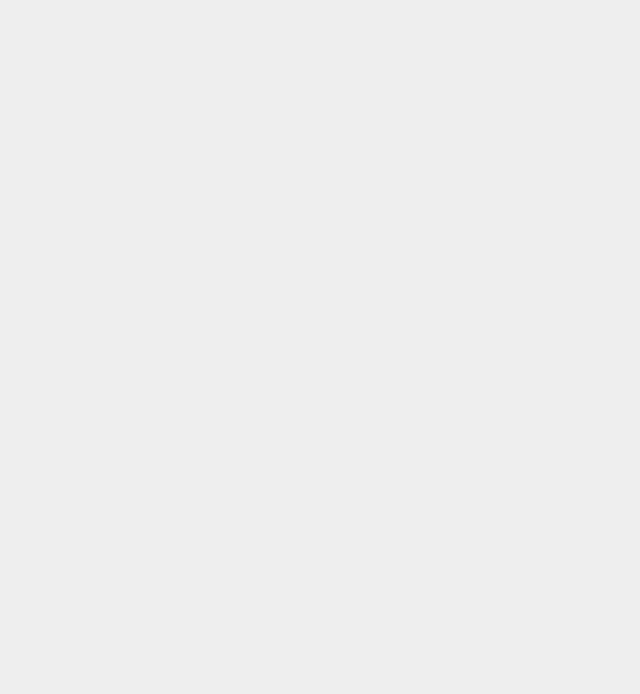
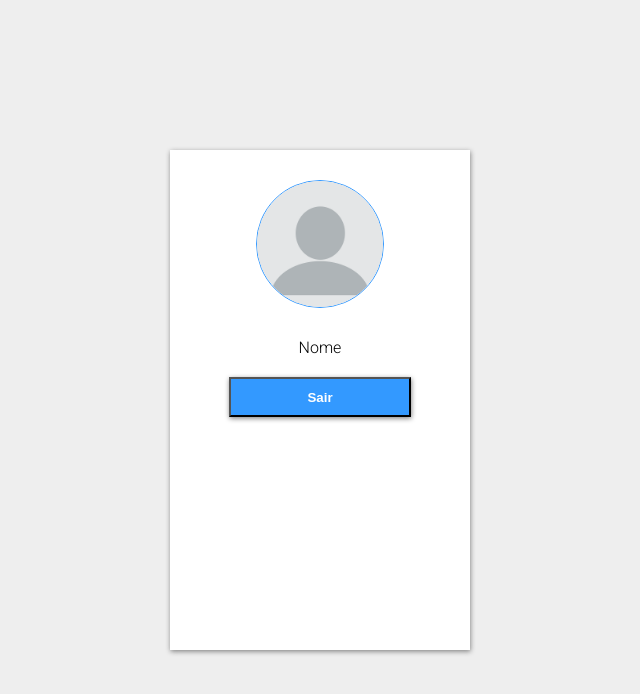
Before and after one commit to jarrhoolyszey/ihc001-frontend, a React (Create React App) app: page / in a window 1280 px wide. Shown: the top 694 px of the page, without its empty margins (320-960 px from the left). Built offline with nearby package versions, Linux system fonts and the light colour scheme.

Commit message:
iniciando componentes

```diff
--- /dev/null
+++ b/src/components/Button/index.js
@@ -0,0 +1,17 @@
+import React from 'react';
+
+import './style.css';
+
+const Button = ( props ) => {
+  return (
+    <button
+      className= {"button " + props.className}
+      type={props.type}
+      onClick={props.handleClick}
+    >
+    { props.text }
+    </button>
+  );
+}
+
+export default Button;
--- /dev/null
+++ b/src/components/Button/style.css
@@ -0,0 +1,13 @@
+
+button.button {
+  box-shadow: var(--default-shadow);
+  margin-top: 20px;
+  background-color: var(--p-color);
+  color: var(--light-text);
+  font-weight: bold;
+  height: 40px;
+}
+
+button.button:hover {
+  transform: translateY(-2px);
+}
--- /dev/null
+++ b/src/components/PacienteCard/index.js
@@ -0,0 +1,24 @@
+import React from 'react';
+
+import ProfilePicture from '../ProfilePicture';
+import Button from '../Button';
+
+import './style.css'
+
+
+const PacienteCard = (props) => {
+  return (
+    <div className="paciente-card-wrapper">
+      <ProfilePicture />
+      <p id="pacient-card-name-field">{props.nome || "Nome"}</p>
+      <Button
+        type="button"
+        text="Sair"
+        onClick={ props.handleClick }
+      />
+    </div>
+  );
+}
+
+
+export default PacienteCard;
--- /dev/null
+++ b/src/components/PacienteCard/style.css
@@ -0,0 +1,21 @@
+/* PacientCard default styles */
+
+
+.paciente-card-wrapper {
+  display: flex;
+  flex-direction: column;
+  align-items: center;
+  width: 300px;
+  height: 500px;
+  padding: 30px 20px;
+  background-color: white;
+  box-shadow: var(--default-shadow);
+}
+
+.paciente-card-wrapper .profile-picture-wrapper {
+  margin-bottom: 30px;
+}
+
+.paciente-card-wrapper .button {
+  width: 70%;
+}
--- /dev/null
+++ b/src/components/ProfilePicture/index.js
@@ -0,0 +1,21 @@
+import React from 'react';
+
+import './style.css';
+
+import DefaultImage from '../../img/default-profile-picture.png';
+
+
+const ProfilePicture = (props) => {
+  return (
+    <div className="profile-picture-wrapper">
+      <img
+        className={"profile=picture " + props.className}
+        src={props.src || DefaultImage}
+        alt="profile picture"
+      />
+    </div>
+  );
+}
+
+
+export default ProfilePicture;
--- /dev/null
+++ b/src/components/ProfilePicture/style.css
@@ -0,0 +1,14 @@
+/* ProfilePicture default style */
+
+.profile-picture-wrapper {
+  background-color: transparent;
+  width: 128px;
+  height: 128px;
+}
+
+.profile-picture-wrapper img {
+  width: 100%;
+  height: 100%;
+  border-radius: 50%;
+  border: 1px solid var(--p-color);
+}
--- a/src/context/AuthContext.js
+++ b/src/context/AuthContext.js
@@ -18,6 +18,9 @@ function AuthProvider({ children }) {
       api.defaults.headers.Authorization = `Bearer ${JSON.parse(token)}`;
       setAuthenticated(true);
     }
+
+    // ignora a autenticação para testes
+    setAuthenticated(true);
 
     setLoading(false);
   }, []);
--- a/src/pages/Login/index.js
+++ b/src/pages/Login/index.js
@@ -3,6 +3,8 @@ import React, { useState, useContext, useEffect } from 'react';
 import './style.css';
 
 import { Context } from '../../context/AuthContext';
+
+import Button from '../../components/Button';
 
 
 function Login() {
@@ -60,9 +62,17 @@ function Login() {
             value={senha}
           />
         </div>
-        <button type="submit">Entrar</button>
+
+        <Button
+          className="login-button"
+          type="submit"
+          text="Entrar"
+        />
+
         <p id="forgot-password">Esqueceu sua senha?</p>
       </form>
+
+
 
     </div>
   );
--- a/src/pages/Login/style.css
+++ b/src/pages/Login/style.css
@@ -43,7 +43,7 @@
   outline: none;
 }
 
-.login-form button {
+.login-form button.login-button {
   box-shadow: var(--default-shadow);
   margin-top: 20px;
   background-color: var(--p-color);
--- a/src/routes.js
+++ b/src/routes.js
@@ -8,9 +8,13 @@ import Admin from './pages/Admin';
 import Especialista from './pages/Especialista';
 import Paciente from './pages/Paciente';
 
+import PacienteCard from './components/PacienteCard';
+import ProfilePicture from './components/ProfilePicture';
+
 
 function CustomRoute({ isPrivate, role, ...rest }) {
   const { loading, authenticated } = useContext(Context);
+
 
   if(loading) {
     console.log('Routes: Loading?', loading);
@@ -29,6 +33,7 @@ function CustomRoute({ isPrivate, role, ...rest }) {
 export default function Routes() {
   return (
     <Switch>
+      <Route exact path="/" component={ PacienteCard } />
       <CustomRoute exact path="/login" component={Login} />
       <CustomRoute isPrivate role="paciente" exact path="/paciente" component={ Paciente } />
       <CustomRoute isPrivate role="especialista" exact path="/especialista" component={ Especialista } />
```
Also changed, not shown: src/img/default-profile-picture.png (added).
